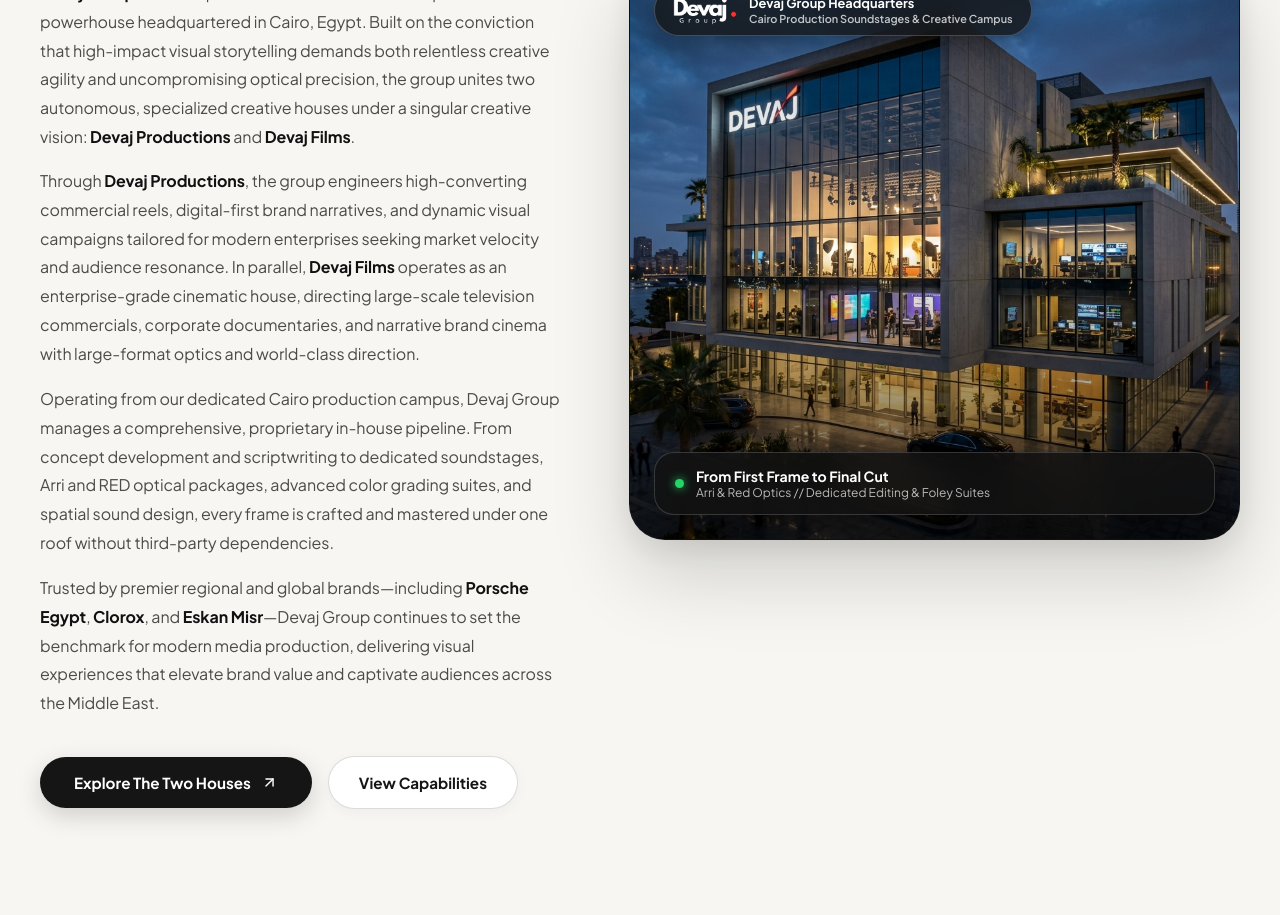
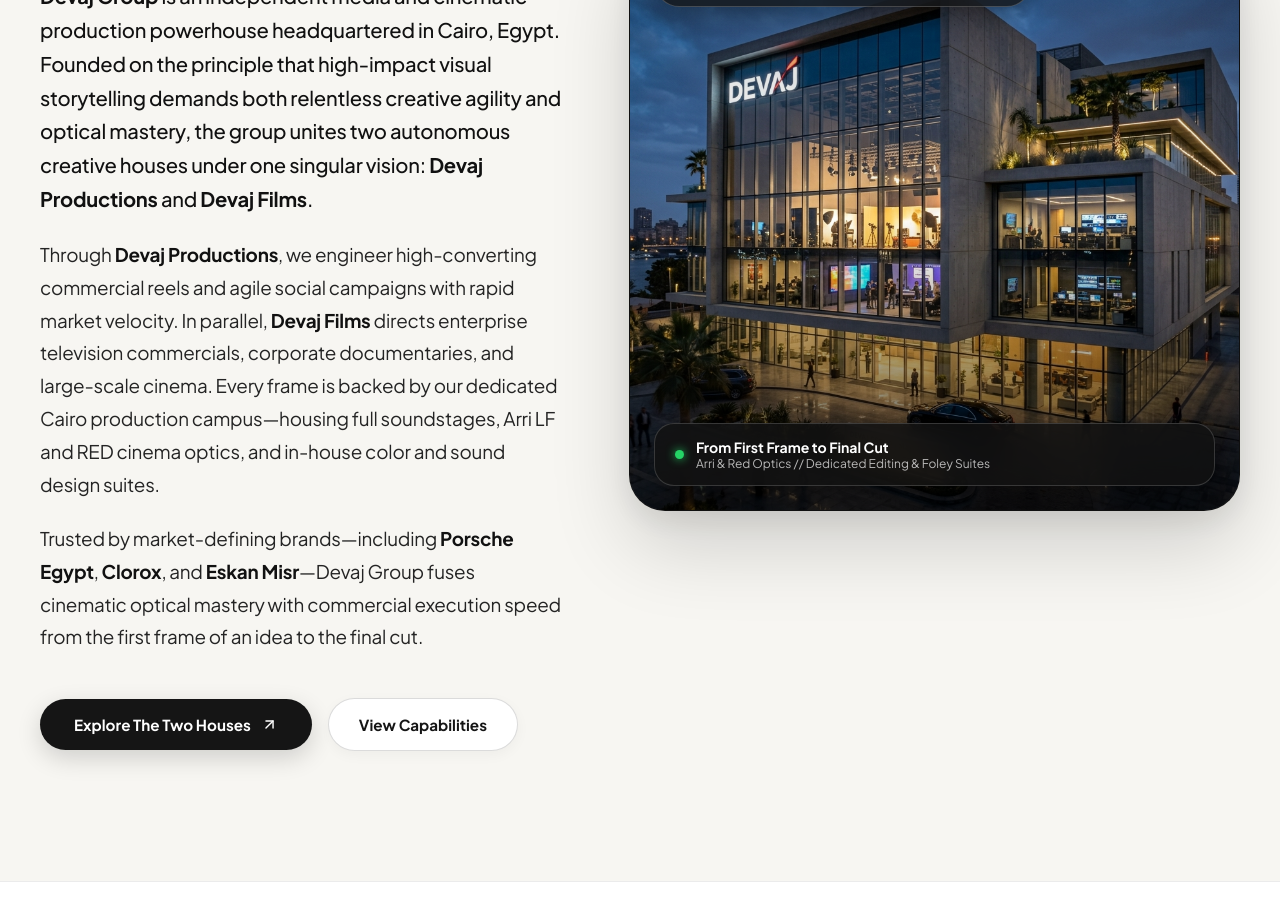
Before and after one commit to M7MDMKRM/Devaj, a Next.js app: page / in a window 1280 px wide. Shown: the part 1180-2095 px from the top of the page. Built offline with nearby package versions, Linux system fonts and the light colour scheme; a web font is replaced by a local one.

Commit message:
style(about): significantly enlarge and refine editorial typography with strong hierarchy and high contrast

```diff
--- a/src/components/AboutGroupSection.jsx
+++ b/src/components/AboutGroupSection.jsx
@@ -79,39 +79,32 @@
               </h2>
             </div>
 
-            {/* Cohesive Narrative Paragraphs - Uniform Font Style & Size */}
+            {/* Cohesive Narrative Paragraphs - Large, Bold & Editorial */}
             <div className="about-narrative-flow">
-              {/* Paragraph 1: Foundation & Identity */}
+              {/* Paragraph 1: Foundation & Identity (Large Manifesto Lead) */}
               <div className={`about-anim-item delay-3 ${inView ? "is-in-view" : ""}`}>
-                <p className="about-narrative-p">
-                  <strong>Devaj Group</strong> is an independent media and cinematic production powerhouse headquartered in Cairo, Egypt. Built on the conviction that high-impact visual storytelling demands both relentless creative agility and uncompromising optical precision, the group unites two autonomous, specialized creative houses under a singular creative vision: <strong>Devaj Productions</strong> and <strong>Devaj Films</strong>.
+                <p className="about-narrative-p p-lead">
+                  <strong>Devaj Group</strong> is an independent media and cinematic production powerhouse headquartered in Cairo, Egypt. Founded on the principle that high-impact visual storytelling demands both relentless creative agility and optical mastery, the group unites two autonomous creative houses under one singular vision: <strong>Devaj Productions</strong> and <strong>Devaj Films</strong>.
                 </p>
               </div>
 
-              {/* Paragraph 2: Dual Specialization */}
+              {/* Paragraph 2: Dual Engine & In-House Cairo Campus */}
               <div className={`about-anim-item delay-4 ${inView ? "is-in-view" : ""}`}>
                 <p className="about-narrative-p">
-                  Through <strong>Devaj Productions</strong>, the group engineers high-converting commercial reels, digital-first brand narratives, and dynamic visual campaigns tailored for modern enterprises seeking market velocity and audience resonance. In parallel, <strong>Devaj Films</strong> operates as an enterprise-grade cinematic house, directing large-scale television commercials, corporate documentaries, and narrative brand cinema with large-format optics and world-class direction.
+                  Through <strong>Devaj Productions</strong>, we engineer high-converting commercial reels and agile social campaigns with rapid market velocity. In parallel, <strong>Devaj Films</strong> directs enterprise television commercials, corporate documentaries, and large-scale cinema. Every frame is backed by our dedicated Cairo production campus—housing full soundstages, Arri LF and RED cinema optics, and in-house color and sound design suites.
                 </p>
               </div>
 
-              {/* Paragraph 3: Proprietary Cairo Infrastructure */}
+              {/* Paragraph 3: Market Trust & Proven Track Record */}
               <div className={`about-anim-item delay-5 ${inView ? "is-in-view" : ""}`}>
                 <p className="about-narrative-p">
-                  Operating from our dedicated Cairo production campus, Devaj Group manages a comprehensive, proprietary in-house pipeline. From concept development and scriptwriting to dedicated soundstages, Arri and RED optical packages, advanced color grading suites, and spatial sound design, every frame is crafted and mastered under one roof without third-party dependencies.
-                </p>
-              </div>
-
-              {/* Paragraph 4: Proven Market Trust */}
-              <div className={`about-anim-item delay-6 ${inView ? "is-in-view" : ""}`}>
-                <p className="about-narrative-p">
-                  Trusted by premier regional and global brands—including <strong>Porsche Egypt</strong>, <strong>Clorox</strong>, and <strong>Eskan Misr</strong>—Devaj Group continues to set the benchmark for modern media production, delivering visual experiences that elevate brand value and captivate audiences across the Middle East.
+                  Trusted by market-defining brands—including <strong>Porsche Egypt</strong>, <strong>Clorox</strong>, and <strong>Eskan Misr</strong>—Devaj Group fuses cinematic optical mastery with commercial execution speed from the first frame of an idea to the final cut.
                 </p>
               </div>
             </div>
 
             {/* Action Buttons */}
-            <div className={`about-anim-item delay-7 ${inView ? "is-in-view" : ""}`}>
+            <div className={`about-anim-item delay-6 ${inView ? "is-in-view" : ""}`}>
               <div className="about-cta-row">
                 <a href="#houses" className="about-cta-primary">
                   <span>Explore The Two Houses</span>
@@ -196,11 +189,10 @@
 
         .delay-1 { transition-delay: 0.08s; }
         .delay-2 { transition-delay: 0.18s; }
-        .delay-3 { transition-delay: 0.28s; }
-        .delay-4 { transition-delay: 0.38s; }
-        .delay-5 { transition-delay: 0.48s; }
-        .delay-6 { transition-delay: 0.58s; }
-        .delay-7 { transition-delay: 0.68s; }
+        .delay-3 { transition-delay: 0.30s; }
+        .delay-4 { transition-delay: 0.44s; }
+        .delay-5 { transition-delay: 0.58s; }
+        .delay-6 { transition-delay: 0.72s; }
 
         /* Right Column Image Card (Reveals in Sync with Text) */
         .about-visual-col {
@@ -289,27 +281,34 @@
           color: #E63946;
         }
 
-        /* Unified Narrative Typography - Same Font & Same Size */
+        /* Unified Narrative Typography - Large, Bold, Luxurious & High-Contrast */
         .about-narrative-flow {
           display: flex;
           flex-direction: column;
-          gap: 16px;
-          margin-bottom: 32px;
+          gap: 22px;
+          margin-bottom: 38px;
         }
 
         .about-narrative-p {
           font-family: var(--font-jakarta), var(--font-sans);
-          font-size: clamp(1rem, 1.08vw, 1.05rem);
-          line-height: 1.8;
-          color: rgba(21, 21, 21, 0.76);
+          font-size: clamp(1.18rem, 1.34vw, 1.32rem);
+          line-height: 1.74;
+          color: #242424;
           margin: 0;
-          letter-spacing: -0.005em;
+          letter-spacing: -0.012em;
           font-weight: 400;
+        }
+
+        .about-narrative-p.p-lead {
+          font-size: clamp(1.26rem, 1.5vw, 1.44rem);
+          line-height: 1.68;
+          color: #111111;
+          font-weight: 500;
         }
 
         .about-narrative-p strong {
           color: #111111;
-          font-weight: 700;
+          font-weight: 800;
         }
 
         /* Action Buttons */
```
